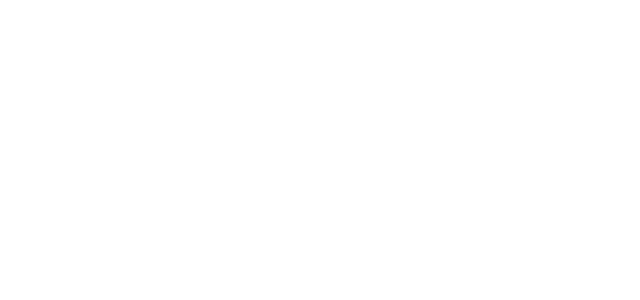
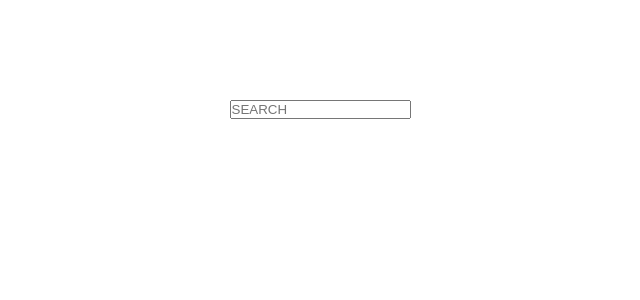
Before and after one commit to leukocyt-byte/word-chase, a React (Create React App) app: page / in a window 1280 px wide. Shown: the top 300 px of the page, without its empty margins (320-960 px from the left). Built offline with nearby package versions, Linux system fonts and the light colour scheme.

Commit message:
fetching data from api

```diff
--- a/src/App.jsx
+++ b/src/App.jsx
@@ -1,5 +1,35 @@
+import { useState } from 'react';
+
 function App() {
-  return <div className="App"></div>;
+  const [query, setQuery] = useState('');
+  const [word, setWord] = useState({});
+
+  const search = (e) => {
+    if (e.key === 'Enter') {
+      fetch(`https://api.dictionaryapi.dev/api/v2/entries/en/${query}`)
+        .then((res) => res.json())
+        .then((result) => {
+          setQuery('');
+          setWord(result);
+          console.log(result);
+        });
+    }
+  };
+
+  return (
+    <div className="App">
+      <section>
+        <input
+          type="text"
+          placeholder="SEARCH"
+          onChange={(e) => setQuery(e.target.value)}
+          value={query}
+          onKeyPress={search}
+        ></input>
+      </section>
+      <section></section>
+    </div>
+  );
 }
 
 export default App;
--- a/src/styles.css
+++ b/src/styles.css
@@ -3,3 +3,8 @@
   padding: 0;
   box-sizing: border-box;
 }
+
+.App {
+  text-align: center;
+  margin-top: 100px;
+}
```
